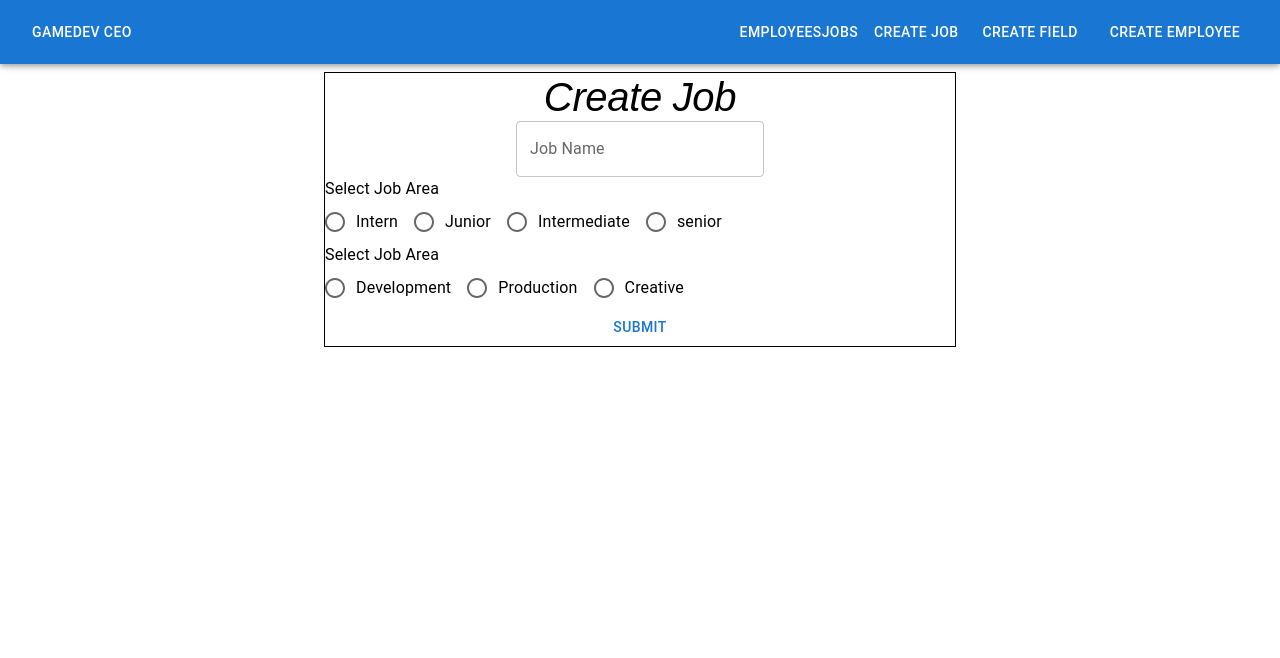
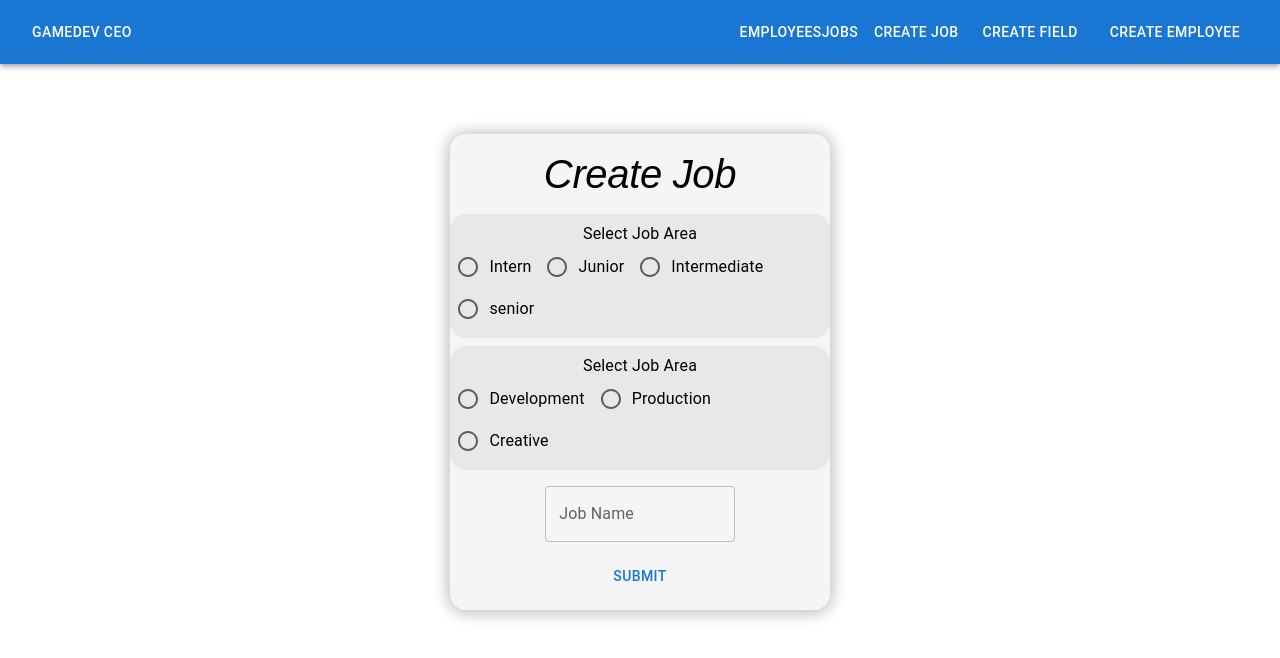
Before and after one commit to emarakakis/TeamManager, a Next.js app in the folder task-manager/: page /pages/jobs/create in a window 1280 px wide. Shown: the top 658 px of the page. Built offline with nearby package versions, Linux system fonts and the light colour scheme.

Commit message:
refactor: Improved Field/Job UI

```diff
--- a/task-manager/src/app/pages/jobs/create/page.tsx
+++ b/task-manager/src/app/pages/jobs/create/page.tsx
@@ -8,6 +8,7 @@ import postJob from "@/serverFunctions/postJob";
 import { useRouter } from "next/navigation";
 import { useFormButtonState } from "@/app/hooks/form-button-hook";
 import { useEffect } from "react";
+import { Box } from "@mui/material";
 
 export default function Page() {
   const router = useRouter();
@@ -35,7 +36,16 @@ export default function Page() {
   return (
     <FormProvider {...methods}>
       <form onSubmit={handleSubmit(onSubmit)}>
-        <JobForm />
+        <Box
+          sx={{
+            display: "flex",
+            justifyContent: "center",
+            alignItems: "center",
+            height: "75vh",
+          }}
+        >
+          <JobForm />
+        </Box>
       </form>
     </FormProvider>
   );
--- a/task-manager/src/modules/JobForm/JobForm.tsx
+++ b/task-manager/src/modules/JobForm/JobForm.tsx
@@ -8,27 +8,46 @@ export default function JobForm() {
   const { register, control } = useFormContext<JobCreate>();
 
   return (
-    <Box sx={{ display: "flex", justifyContent: "center" }}>
-      <Grid sx={{ border: "1px solid", width: 0.5 }}>
+    <Box
+      sx={{
+        bgcolor: "#f5f5f5",
+        width: "0.3",
+        display: "grid",
+        justifyContent: "center",
+        borderRadius: "16px",
+        boxShadow: "1px 1px 16px #c9c9c9, -1px 1px 16px #c9c9c9",
+      }}
+    >
+      <Grid>
+        <Grid
+          container
+          sx={{ justifyContent: "center", marginTop: 2, marginBottom: 2 }}
+          spacing={1}
+        >
           <Typography
             variant="h2"
             sx={{ display: "flex", justifyContent: "center" }}
           >
             Create Job
           </Typography>
-
-        <Grid container sx={{ justifyContent: "center" }}>
-          <TextField label="Job Name" {...register("name")} />
         </Grid>
 
         <Grid
           container
           direction="column"
-          sx={{ display: "flex", justifyContent: "center" }}
+          sx={{
+            display: "flex",
+            justifyContent: "center",
+            bgcolor: "#e8e8e8",
+            borderRadius: "16px",
+            my: 1,
+            padding: 1,
+          }}
         >
-          <Typography sx={{ justifyContent: "center" }}>
+          <Typography sx={{ display: "flex", justifyContent: "center" }}>
             Select Job Area
           </Typography>
+          <Grid sx={{ display: "flex", justifyContent: "center" }}>
             <RadioSelect
               control={control}
               name="profession"
@@ -46,13 +65,29 @@ export default function JobForm() {
               ]}
             />
           </Grid>
+        </Grid>
 
         <Grid
-          container
           direction="column"
-          sx={{ display: "flex", justifyContent: "center" }}
+          sx={{
+            display: "flex",
+            flexDirection: "column",
+            justifyContent: "center",
+            bgcolor: "#e8e8e8",
+            borderRadius: "16px",
+            my: 1,
+            padding: 1,
+          }}
         >
-          <Typography>Select Job Area</Typography>
+          <Typography
+            sx={{
+              display: "flex",
+              justifyContent: "center",
+            }}
+          >
+            Select Job Area
+          </Typography>
+          <Grid sx={{ display: "flex", justifyContent: "center" }}>
             <RadioSelect
               control={control}
               name="area"
@@ -69,8 +104,17 @@ export default function JobForm() {
               ]}
             />
           </Grid>
+        </Grid>
 
-        <Grid container sx={{ justifyContent: "center" }}>
+        <Grid container sx={{ justifyContent: "center", my: 2 }}>
+          <TextField
+            label="Job Name"
+            sx={{ width: "50%" }}
+            {...register("name")}
+          />
+        </Grid>
+
+        <Grid container sx={{ justifyContent: "center", my: 2 }}>
           <FormButton state="job">Submit</FormButton>
         </Grid>
       </Grid>
```
Also changed, not shown: task-manager/src/app/pages/fields/create/page.tsx (+11 -1 lines), task-manager/src/modules/FieldForm/FieldForm.tsx (+24 -7 lines). Lines whose indentation alone changed are shown as unchanged.
